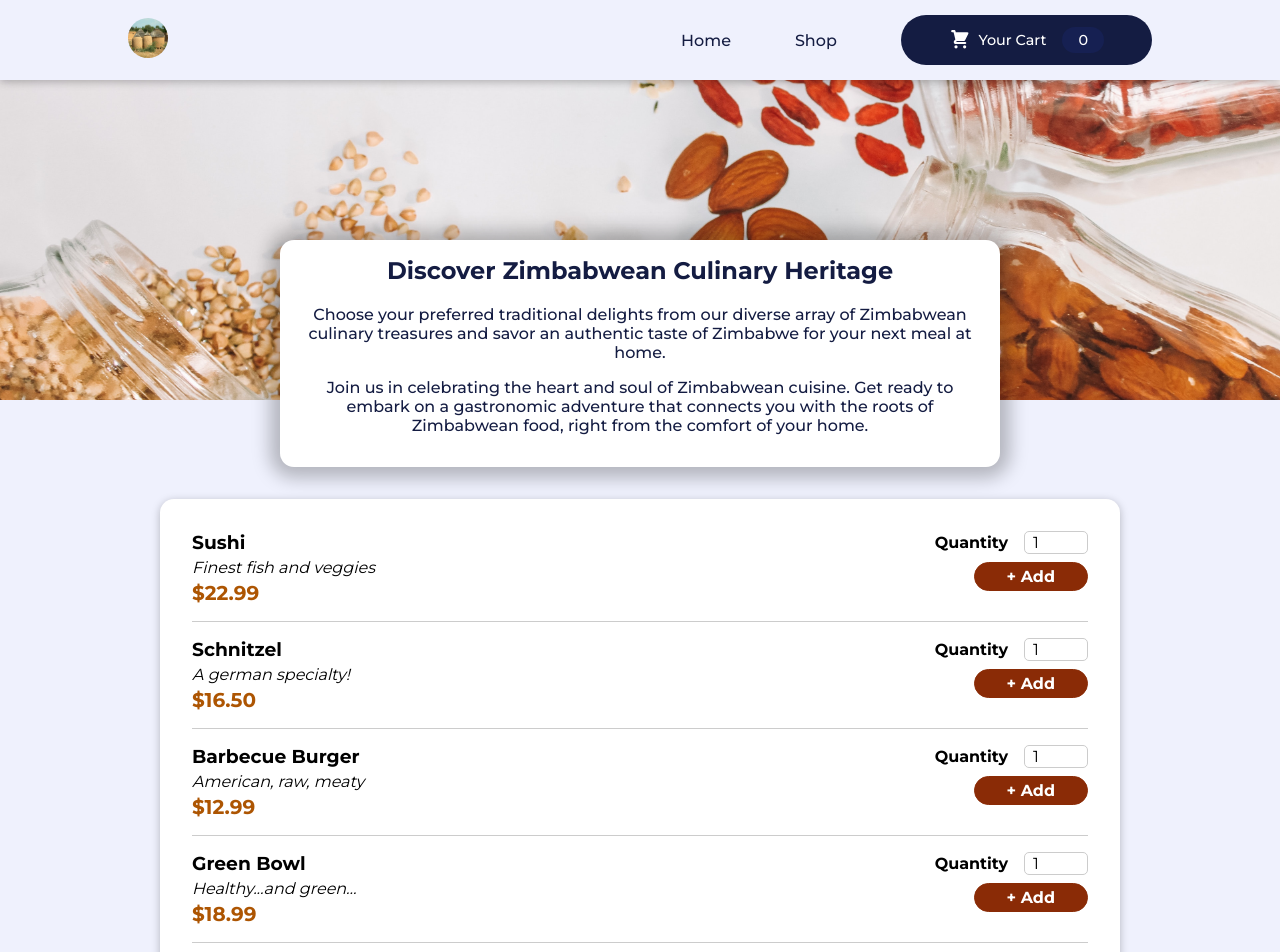
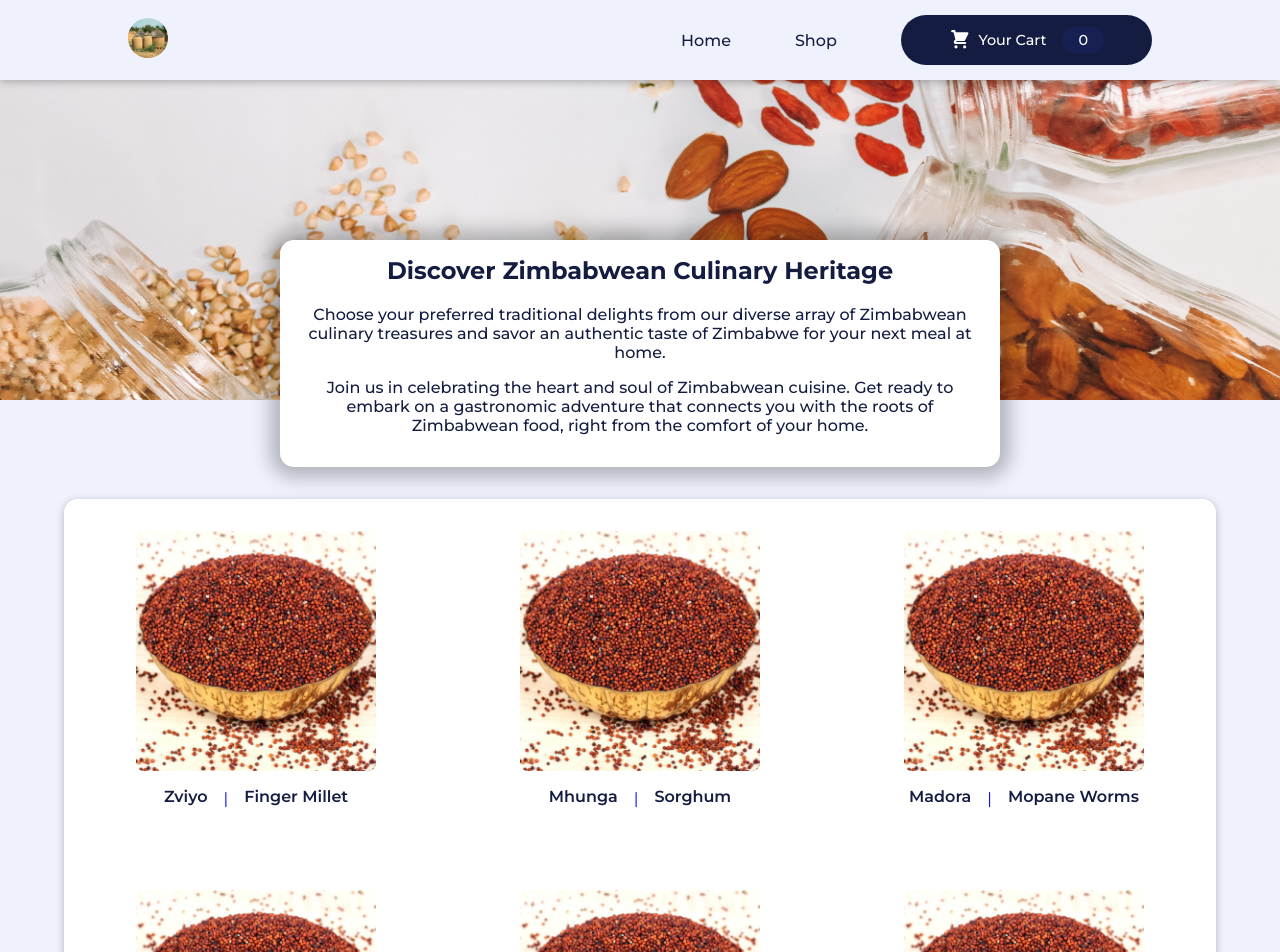
Before and after one commit to Amen-Musingarimi/dura-frontend, a React (Create React App) app: page /shop in a window 1280 px wide. Shown: the top 952 px of the page. Built offline with nearby package versions, Linux system fonts and the light colour scheme.

Commit message:
Style the product list

```diff
--- a/src/components/Products/AvailableProducts.js
+++ b/src/components/Products/AvailableProducts.js
@@ -1,49 +1,91 @@
 import Card from '../UI/Card';
 import ProductItem from './ProductItem/ProductItem';
 import classes from './AvailableProducts.module.css';
+import dummyImage from '../../assets/zviyo.jpg';
 
-const DUMMY_MEALS = [
+const PRODUCTS = [
   {
-    id: 'm1',
-    name: 'Sushi',
-    description: 'Finest fish and veggies',
-    price: 22.99,
+    id: 1,
+    name: 'Zviyo',
+    englishName: 'Finger Millet',
+    description:
+      "Zviyo, also known as finger millet porridge, is a staple food in Zimbabwe. It's made from finger millet flour and water, cooked to a thick consistency. It's similar to sadza but specifically uses finger millet.",
+    image: dummyImage,
+    price: 16,
   },
   {
-    id: 'm2',
-    name: 'Schnitzel',
-    description: 'A german specialty!',
-    price: 16.5,
+    id: 2,
+    name: 'Mhunga',
+    englishName: 'Sorghum',
+    description:
+      "Mhunga is another type of porridge made from sorghum flour. It's a common traditional dish in Zimbabwe, often served as a staple food. Sorghum is a drought-resistant grain that is ground into flour to make porridge.",
+    image: dummyImage,
+    price: 17.9,
   },
   {
-    id: 'm3',
-    name: 'Barbecue Burger',
-    description: 'American, raw, meaty',
-    price: 12.99,
+    id: 3,
+    name: 'Madora',
+    englishName: 'Mopane Worms',
+    description:
+      'Madora, also known as mopane worms, are a traditional delicacy in Zimbabwe. These are large caterpillar larvae that feed on mopane trees. They are a good source of protein and are often dried, seasoned, and enjoyed as a crunchy snack or added to stews for extra flavor.',
+    image: dummyImage,
+    price: 10,
   },
   {
-    id: 'm4',
-    name: 'Green Bowl',
-    description: 'Healthy...and green...',
-    price: 18.99,
+    id: 4,
+    name: 'Nyimo',
+    englishName: 'Roundnuts',
+    description:
+      'Nyimo, also known as roundnuts, are a popular snack in Zimbabwe. These nuts are commonly roasted and enjoyed for their rich flavor. They are a source of essential nutrients and are often sold by street vendors.',
+    image: dummyImage,
+    price: 9.08,
+  },
+  {
+    id: 5,
+    name: 'Mupunga',
+    englishName: 'Unrefined Rice',
+    description:
+      "Mupunga, or unrefined rice, is a staple food in Zimbabwe. It is rice that retains its outer bran layer, providing additional nutrients and a nutty flavor. It's commonly used to make porridge or rice-based dishes.",
+    image: dummyImage,
+    price: 14.18,
+  },
+  {
+    id: 6,
+    name: 'Gorosi',
+    englishName: 'Unrefined Wheat',
+    description:
+      'Gorosi is a cereal grain that is a worldwide staple food. Described as unrefined wheat used for making traditional bread (hupfu hunobikwa chingwa).',
+    image: dummyImage,
+    price: 23.45,
+  },
+  {
+    id: 7,
+    name: 'Nzungu',
+    englishName: 'Groundnuts',
+    description:
+      'Nzungu, also known as groundnuts or peanuts, are commonly enjoyed as a snack in Zimbabwe. They are also used to make peanut butter, which is a versatile ingredient used in various dishes and sauces.',
+    image: dummyImage,
+    price: 12.5,
   },
 ];
 
 const AvailableProducts = () => {
-  const mealsList = DUMMY_MEALS.map((meal) => (
+  const ProductsList = PRODUCTS.map((prod) => (
     <ProductItem
-      key={meal.id}
-      id={meal.id}
-      name={meal.name}
-      description={meal.description}
-      price={meal.price}
+      key={prod.id}
+      id={prod.id}
+      name={prod.name}
+      englishName={prod.englishName}
+      description={prod.description}
+      image={prod.image}
+      price={prod.price}
     />
   ));
 
   return (
     <section className={classes.meals}>
       <Card>
-        <ul>{mealsList}</ul>
+        <ul>{ProductsList}</ul>
       </Card>
     </section>
   );
--- a/src/components/Products/AvailableProducts.module.css
+++ b/src/components/Products/AvailableProducts.module.css
@@ -1,11 +1,13 @@
 .meals {
-  max-width: 60rem;
   width: 90%;
   margin: 2rem auto;
   animation: meals-appear 1s ease-out forwards;
 }
 
 .meals ul {
+  display: grid;
+  grid-template-columns: repeat(3, 1fr);
+  gap: 2rem;
   list-style: none;
   margin: 0;
   padding: 0;
--- a/src/components/Products/ProductItem/ProductItem.js
+++ b/src/components/Products/ProductItem/ProductItem.js
@@ -1,34 +1,21 @@
-import { useDispatch } from 'react-redux';
-import ProductItemForm from './ProductItemForm';
+import { Link } from 'react-router-dom';
 import classes from './ProductItem.module.css';
-import { addItem } from '../../../redux/cartSlice';
 
 const ProductItem = (props) => {
-  const dispatch = useDispatch();
-
-  const price = `$${props.price.toFixed(2)}`;
-
-  const addToCartHandler = (amount) => {
-    dispatch(
-      addItem({
-        id: props.id,
-        name: props.name,
-        amount: amount,
-        price: props.price,
-      })
-    );
-  };
-
   return (
-    <li className={classes.meal}>
-      <div>
-        <h3>{props.name}</h3>
-        <div className={classes.description}>{props.description}</div>
-        <div className={classes.price}>{price}</div>
-      </div>
-      <div>
-        <ProductItemForm id={props.id} onAddToCart={addToCartHandler} />
-      </div>
+    <li>
+      <Link to={`/details/${props.id}`} className={classes.meal}>
+        <img
+          src={props.image}
+          alt="ProductImage"
+          className={classes.productImage}
+        />
+        <div className={classes.productText}>
+          <h3>{props.name}</h3>
+          <span> | </span>
+          <h3>{props.englishName}</h3>
+        </div>
+      </Link>
     </li>
   );
 };
--- a/src/components/Products/ProductItem/ProductItem.module.css
+++ b/src/components/Products/ProductItem/ProductItem.module.css
@@ -1,22 +1,29 @@
 .meal {
   display: flex;
-  justify-content: space-between;
+  flex-direction: column;
+  justify-content: center;
+  align-items: center;
   margin: 1rem;
+  gap: 1rem;
   padding-bottom: 1rem;
-  border-bottom: 1px solid #ccc;
+  text-decoration: none;
+}
+
+.productText {
+  display: flex;
+  gap: 1rem;
+  align-items: center;
+}
+
+.productImage {
+  height: 15rem;
+  width: 15rem;
+  border-radius: 8px;
 }
 
 .meal h3 {
+  font-size: 1rem;
+  font-weight: 600;
+  color: #141c42;
   margin: 0 0 0.25rem 0;
 }
-
-.description {
-  font-style: italic;
-}
-
-.price {
-  margin-top: 0.25rem;
-  font-weight: bold;
-  color: #ad5502;
-  font-size: 1.25rem;
-}
```
Also changed, not shown: src/assets/zviyo.jpg (added).
